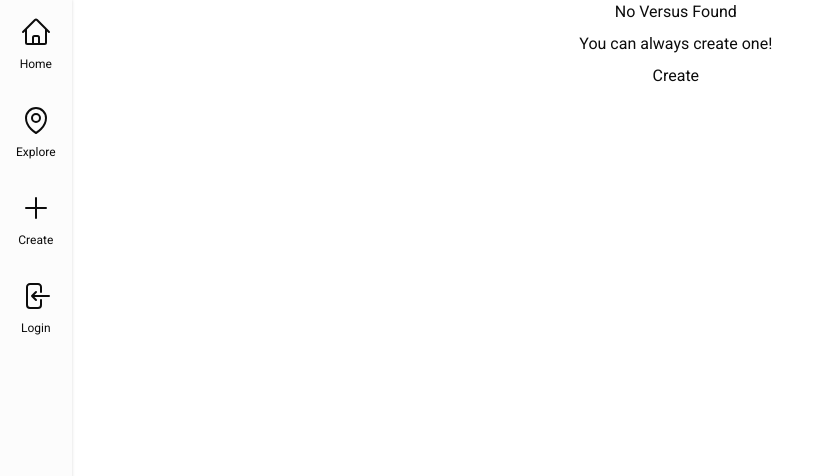
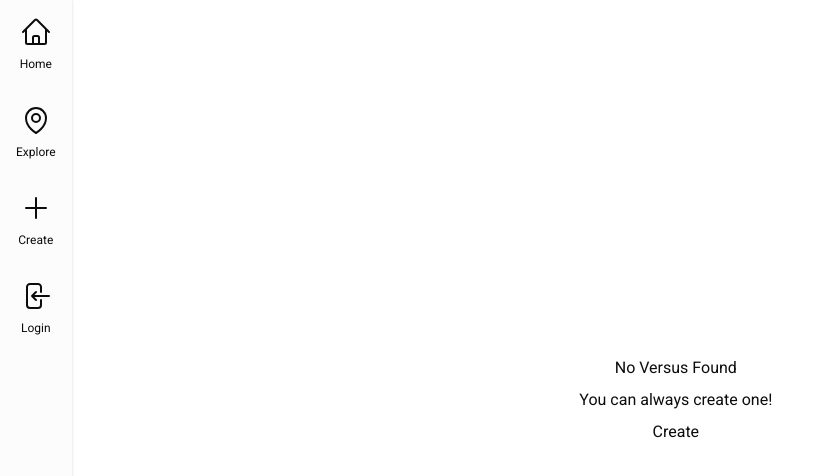
Before and after one commit to thegoldenbolden/versus, a Next.js app: page /p/1 in a window 1280 px wide. Shown: the top 476 px of the page, without its empty margins (0-818 px from the left). Built offline with nearby package versions, Linux system fonts and the light colour scheme; no server answers; the database is empty.

Commit message:
Center prompt

```diff
--- a/src/pages/p/[prompt]/index.tsx
+++ b/src/pages/p/[prompt]/index.tsx
@@ -13,7 +13,7 @@
 const Page = ({ data }: { data: Versus.Prompt }) => {
  return (
   <ErrorBoundary>
-   <div className="">
+   <div className="w-full min-h-screen flex justify-center items-center flex-wrap">
     {!data ? (
      <NotFound />
     ) : (
@@ -40,6 +40,7 @@
 
 export const getServerSideProps: GetServerSideProps = async ({ req, res, params }) => {
  let prompt: any = null;
+
  if (params?.prompt) {
   const uid = (await getUser(req, res))?.user?.id;
   prompt = await getPrompt(params.prompt as string, uid as string);
```
